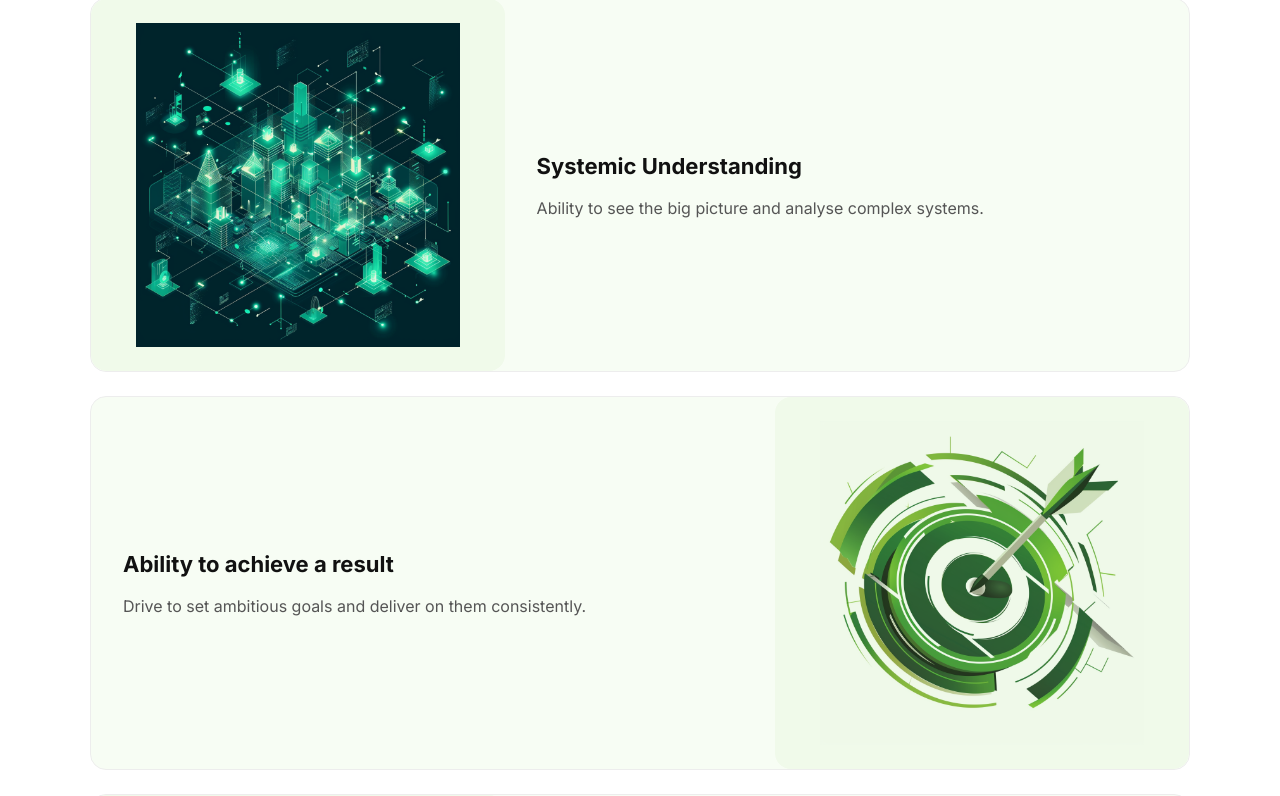
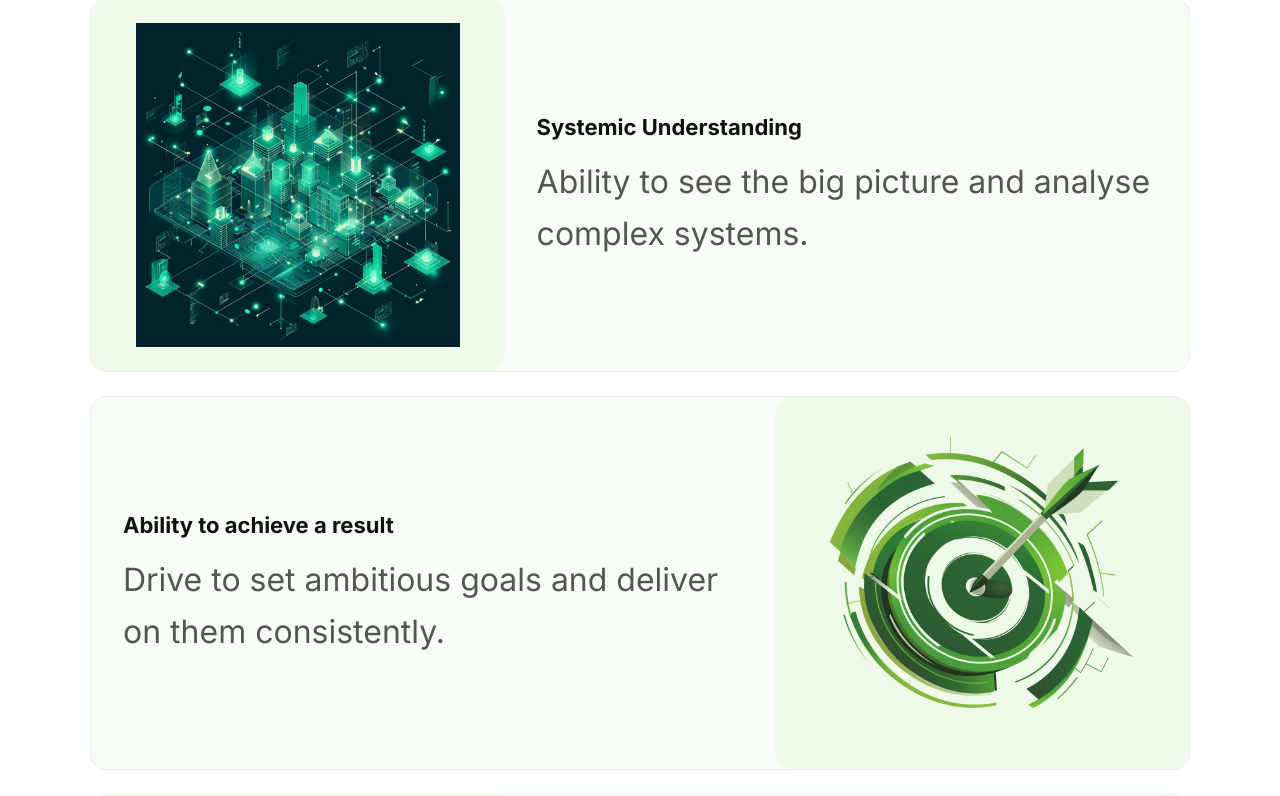
Before and after one commit to svkorovin-jpg/gntpower, a Next.js app: page /en in a window 1280 px wide. Shown: the part 1586-2382 px from the top of the page. Built offline with nearby package versions, Linux system fonts and the light colour scheme.

Commit message:
Double competency description font size to 32px

```diff
--- a/components/Competencies.tsx
+++ b/components/Competencies.tsx
@@ -48,7 +48,7 @@ export default function Competencies({ title, items }: CompetenciesProps) {
             const textBlock = (
               <div className="flex flex-col justify-center flex-[1.5] px-2 md:px-8 py-6 md:py-0">
                 <h3 className="text-[22px] font-bold text-[#111] mb-3">{item.title}</h3>
-                <p className="text-[16px] text-[#555] leading-relaxed m-0">{item.text}</p>
+                <p className="text-[32px] text-[#555] leading-relaxed m-0">{item.text}</p>
               </div>
             )
             return (
```
